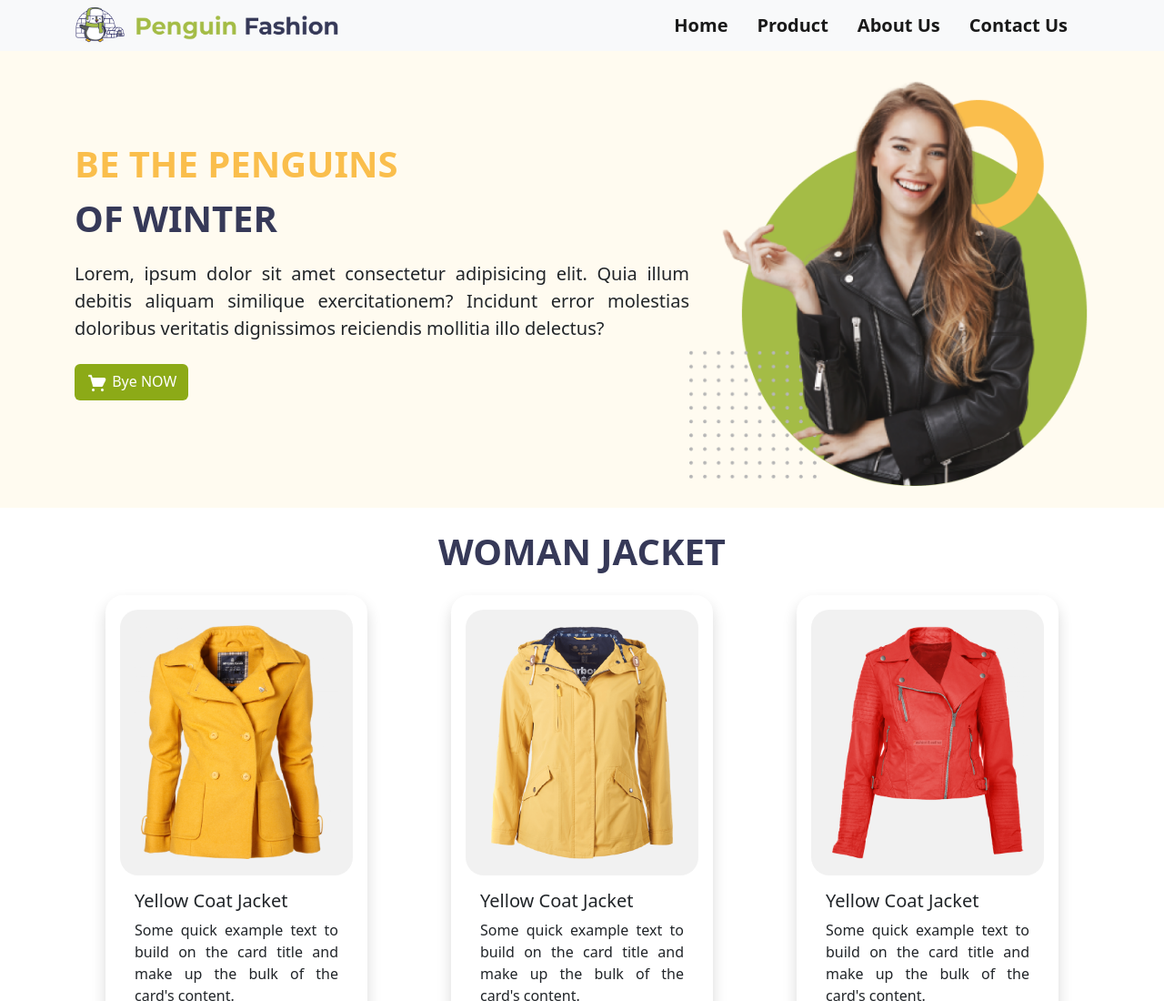
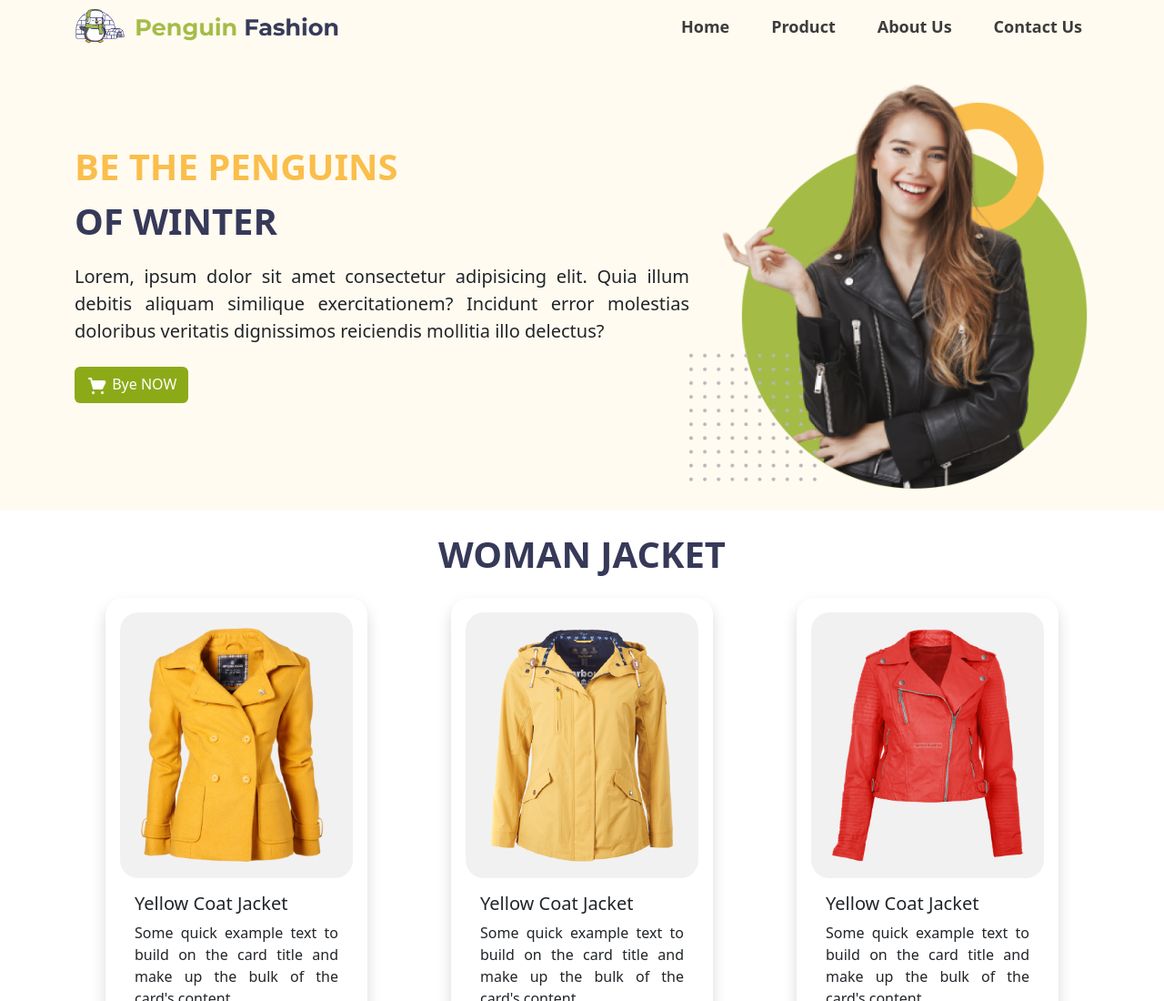
Before and after one commit to mongchaa-cs/Penguin-Fashion, a plain HTML site: page Index.html in a window 1280 px wide. Shown: the top 1100 px of the page at 91% size. Drawn offline with nearby package versions, Linux system fonts and the light colour scheme.

Commit message:
New update navbar

```diff
--- a/Index.html
+++ b/Index.html
@@ -15,10 +15,10 @@
 <body>
     <header>
         <!-- Navbar -->
-        <nav class="navbar navbar-expand-lg navbar-light bg-light position-sticky top-0">
+        <nav class="navbar navbar-expand-lg navbar-light">
             <div class="container">
                 <div class="col pe-4 ">
-                    <a class="navbar-brand" href="#">
+                    <a class="navbar-brand" href="">
                         <img class="img-fluid" src="./images/logo.png" alt="" width="292" height="40">
                     </a>
                 </div>
@@ -29,16 +29,16 @@
                 <div class="collapse navbar-collapse" id="navbarTogglerDemo03">
                     <ul class="navbar-nav ms-auto my-4 my-lg-0 d-flex align-items-center">
                         <li class="nav-item">
-                            <a class="nav-link active navbar-brand fw-semibold" aria-current="page" href="#">Home</a>
+                            <a class="nav-link text-custom" aria-current="page" href="">Home</a>
                         </li>
                         <li class="nav-item">
-                            <a class="nav-link active navbar-brand fw-semibold" aria-current="page" href="#">Product</a>
+                            <a class="nav-link text-custom" aria-current="page" href="">Product</a>
                         </li>
                         <li class="nav-item">
-                            <a class="nav-link active navbar-brand fw-semibold" aria-current="page" href="#">About Us</a>
+                            <a class="nav-link text-custom" aria-current="page" href="">About Us</a>
                         </li>
                         <li class="nav-item">
-                            <a class="nav-link active navbar-brand fw-semibold" aria-current="page" href="#">Contact Us</a>
+                            <a class="nav-link text-custom m-lg-0" aria-current="page" href="">Contact Us</a>
                         </li>
                     </ul>
                 </div>
--- a/css/style.css
+++ b/css/style.css
@@ -15,6 +15,13 @@ p {
 
 .text-rang {
     color: #363958;
+}
+
+.text-custom {
+    color: #3c3c3c;
+    font-weight: 600;
+    font-size: 18px;
+    margin-right: 30px;
 }
 
 .prize {
```
